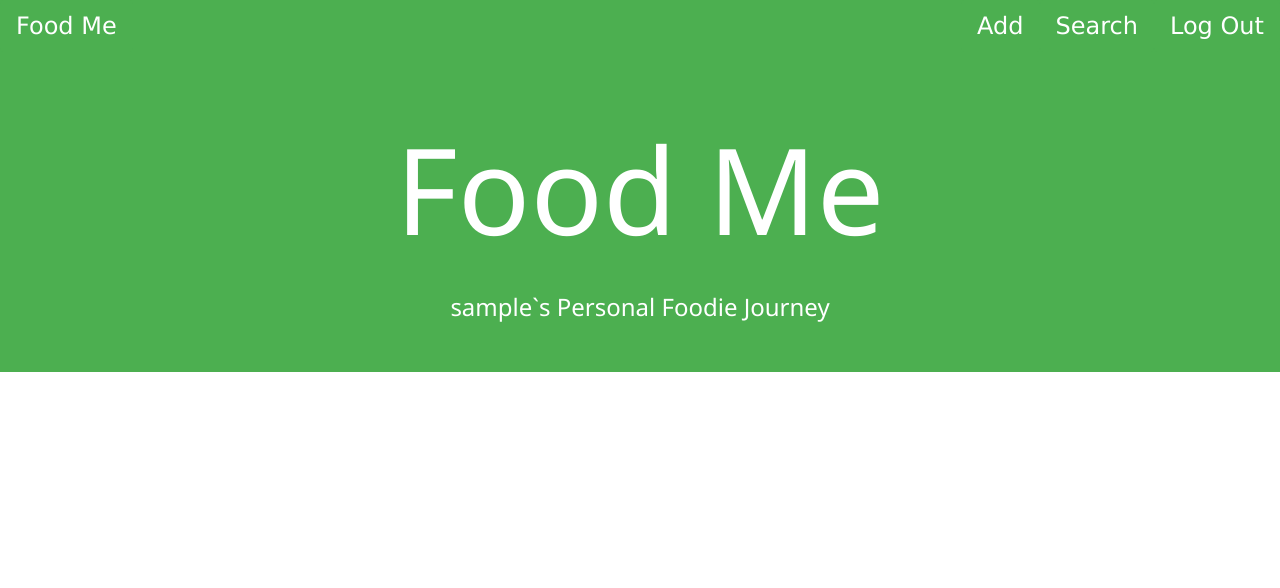
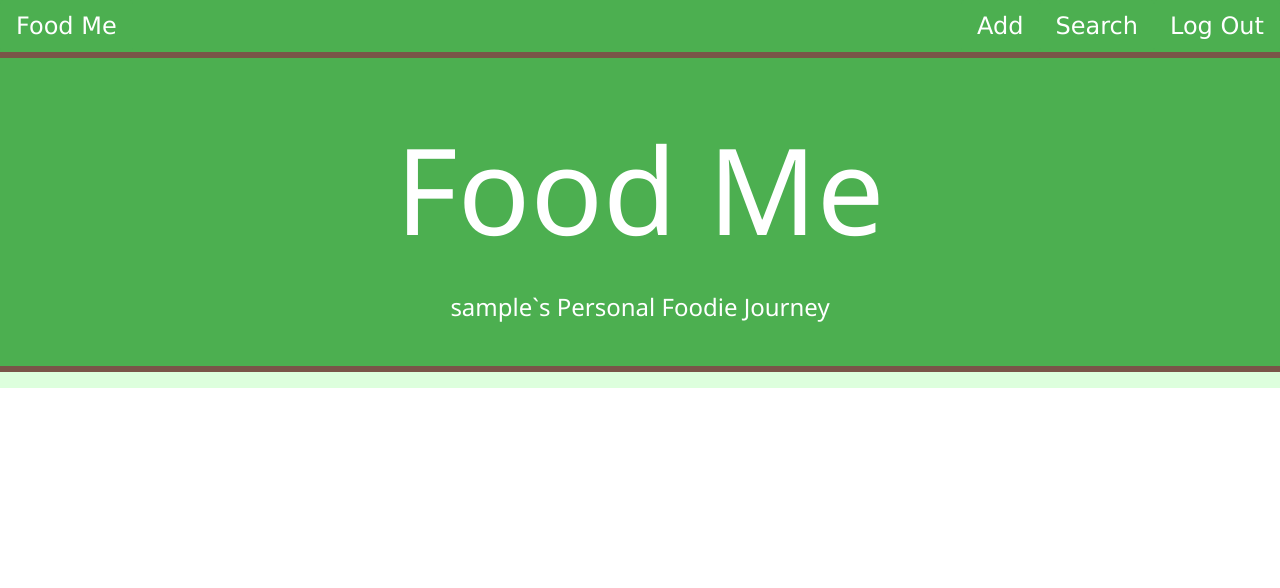
Before and after one commit to 42-allison-k/Food_Me_Wow_Project, a Django app: page / in a window 1280 px wide. Shown: the top 588 px of the page. Run offline with Django 4.2, Linux system fonts and the light colour scheme; the visitor is signed in with stand-in values (Sample User, id 1); data that the repository does not hold is empty.

Commit message:
added user restaurants to home page and some css

```diff
--- a/Food_me/Food_me/urls.py
+++ b/Food_me/Food_me/urls.py
@@ -19,6 +19,5 @@ from django.urls import path, include
 urlpatterns = [
     path('admin/', admin.site.urls),
      path("", include("food_review.urls")),
-    # path("accounts/", include("food_review.urls")),  # new
      path("accounts/", include("django.contrib.auth.urls")),
 ]
--- a/Food_me/food_review/templates/index.html
+++ b/Food_me/food_review/templates/index.html
@@ -6,8 +6,9 @@
 {% block content %} {% include 'nav_bar.html' %}
 
 {% if user.is_authenticated %}
+<div class="w3-pale-green">
 <header
-  class="w3-container w3-green w3-cell w3-center w3-cell-middle"
+  class="w3-container w3-green  w3-bottombar w3-topbar w3-border-brown w3-cell w3-center w3-cell-middle"
   style="width: 100vw; height: 40vh"
 >
   <h1 class="w3-animate-zoom" style="font-size: 8rem">Food Me</h1>
@@ -15,19 +16,39 @@
 
 </header>
 
-<div class="w3-cell-row" stlye="height: 20vh">
-  <div class="w3-container w3-center w3-cell w3-cell-middle">
+<div
+class="w3-margin-top w3-margin-bottom"
+style="display:flex; flex-direction:column; justify-content:center; align-items:center"
+>
   {% for ur in user_restaurant_info %}
-  <ul>
-    <a href={% url 'restaurant' restaurant_id=ur.restaurant_id %}
-    class="w3-btn w3-green w3-round w3-xlarge">
-      {{ur.restaurant__name}}
-    </a>
-  </ul>
+  {% comment %} CARDS {% endcomment %}
+  <div class="w3-card-4 w3-round w3-margin-top w3-border w3-border-brown" style="width:30vw">
+    <header
+    class="w3-display-container w3-green"
+    style="height:100px;">
+      <h2
+      class="w3-display-middle">{{ ur.restaurant__name|capfirst}}</h2>
+      <p
+      class="w3-display-right w3-margin-right"
+      title="Average Rating of Restaurant">
+      {{restaurant.avg_rating}}</p>
+</header>
 
-  {% endfor %}
+<div class="w3-container w3-center">
+  <p class="card-text">You gave this restaurant a </p>
+
+      <p class="card-text">
+        {{ur.rating}}
+      </p>
+
+</div>
+<a href="{% url 'restaurant' restaurant_id=ur.restaurant_id %}" class="w3-button w3-green w3-hover-pale-green w3-large w3-block"
+        >More Info</a
+      >
   </div>
+{% endfor %}
 </div>
+
 
 
 
@@ -50,4 +71,5 @@
 </div>
 </div>
  {% endif %}
+</div>
 {% endblock content %}
--- a/Food_me/food_review/templates/nav_bar.html
+++ b/Food_me/food_review/templates/nav_bar.html
@@ -1,20 +1,20 @@
 <nav class="w3-bar w3-green">
-  <a href="{% url 'home' %}" class="w3-button w3-green w3-round w3-xlarge"> Food Me </a>
+  <a href="{% url 'home' %}" class="w3-button w3-green w3-hover-pale-green w3-round w3-xlarge"> Food Me </a>
   <a
     href="{% url 'logout' %}"
-    class="w3-button w3-green w3-round w3-xlarge w3-right"
+    class="w3-button w3-green w3-hover-pale-green w3-round w3-xlarge w3-right"
     title="Logout"
     >Log Out</a>
   <a
     href="{% url 'search' %}"
-    class="w3-button w3-green w3-round w3-xlarge w3-right"
+    class="w3-button w3-green w3-hover-pale-green w3-round w3-xlarge w3-right"
     style="height: 100%"
     title="Search for a restaurant"
     >Search</a
   >
   <a
     href="{% url 'add' %}"
-    class="w3-button w3-green w3-round w3-xlarge w3-right"
+    class="w3-button w3-green w3-hover-pale-green w3-round w3-xlarge w3-right"
     title="Add a restaurant"
     >Add</a
   >
--- a/Food_me/food_review/templates/registration/login.html
+++ b/Food_me/food_review/templates/registration/login.html
@@ -3,12 +3,14 @@
 {% block title %}Food Me{% endblock %}
 
 {% block content %}
+<div class="w3-pale-green">
 <h1 class="w3-container w3-green w3-center">Log In to Food Me</h1>
-<form class="w3-center" method="post">
+<form class=" w3-center" method="post">
   {% csrf_token %}
   {{ form.as_p }}
   <button class=" w3-btn w3-green w3-round-large" type="submit">Log In</button>
 </form>
 <p class="w3-panel w3-green w3-center"
 style="font-size:large">Don't have an account? <a href="/register">Create an Account</a>.</p>
+</div>
 {% endblock %}
--- a/Food_me/food_review/templates/registration/register.html
+++ b/Food_me/food_review/templates/registration/register.html
@@ -3,10 +3,12 @@
 {% block title %}Sign Up{% endblock %}
 
 {% block content %}
+<div class="w3-pale-green">
   <h2 class="w3-container w3-green w3-center">Create a Food Me account</h2>
   <form method="post">
     {% csrf_token %}
     {{ form.as_p }}
     <button class="w3-block w3-green w3-xlarge" type="submit">Sign Up</button>
   </form>
+</div>
 {% endblock %}
--- a/Food_me/food_review/views.py
+++ b/Food_me/food_review/views.py
@@ -39,18 +39,14 @@ class HomePageView(LoginRequiredMixin, View):
 
         user_restaurant_info = (
             Comment.objects.filter(user=request.user)
-            .select_related("restaurants")
-            .values("restaurant_id", "restaurant__name")
+            .select_related("restaurants", "comments")
+            .values("restaurant_id", "restaurant__name", "rating")
         )
 
         context = {
             "user_restaurant_info": user_restaurant_info
         }
 
-        # if User.is_authenticated():
-        #     return render(request, "index.html", context)
-        # else:
-        #     return None
         return render(request, "index.html", context)
 
 class SearchView(View):
```
Also changed, not shown: Food_me/food_review/templates/add_restaurant.html (+5 -2 lines), Food_me/food_review/templates/search.html (+12 -7 lines).
